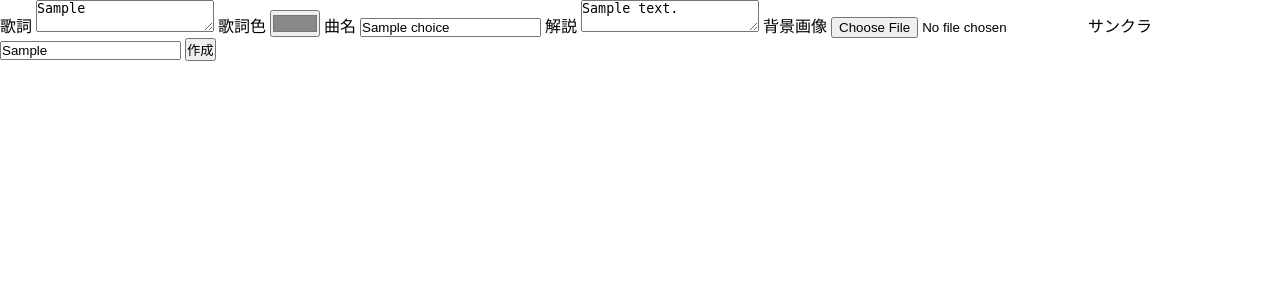
After one commit to 74905/butohoes, a Rails app: page /musics/1/music_choices/1/edit in a window 1280 px wide. The commit adds this page. Shown: the top 300 px of the page. Run offline with Rails 7, Linux system fonts and the light colour scheme; tables that the repository leaves empty hold one stand-in row (values such as "Sample post"); style sheets or scripts are compiled from the project's sources; parts of the project's set-up code (start-up, migrations or seed data) failed here and were passed over.

Commit message:
フォント

```diff
--- a/app/assets/stylesheets/application.css
+++ b/app/assets/stylesheets/application.css
@@ -13,3 +13,8 @@
  *= require_tree .
  *= require_self
  */
+* {
+ margin: 0;
+ padding: 0;
+ box-sizing: border-box;
+}
--- a/app/assets/stylesheets/music_choices.scss
+++ b/app/assets/stylesheets/music_choices.scss
@@ -3,10 +3,27 @@
 // You can use Sass (SCSS) here: http://sass-lang.com/
 
 .lyrics{
+  height: 300px;
+  margin: 0 auto;
   writing-mode: vertical-rl;
-  margin: 0 auto;
+  position: relative;
+  font-weight: bold;
+  top: 30px;
+  font-family: 'Noto Serif JP', serif;
+  &.float{
+    &:hover{
+     box-shadow: 0 0 10px black;
+    }
+
+  }
+}
+.back-image{
+  width: 100%;
+  height: 400px;
+ position: relative;
 }
 .choice-image{
   width: 100%;
-  height: 550px;
+  height: 400px;
+  position: absolute;
 }
--- a/app/controllers/music_choices_controller.rb
+++ b/app/controllers/music_choices_controller.rb
@@ -6,11 +6,22 @@ class MusicChoicesController < ApplicationController
   end
 
   def create
-
     music = Music.find(params[:music_id])
     music_choice = music.music_choices.build(choice_params)
     music_choice.save
     redirect_to music_path(music.id)
+  end
+
+  def edit
+    @music = Music.find(params[:music_id])
+    @music_choice = MusicChoice.find(params[:id])
+  end
+
+  def update
+    music = Music.find(params[:music_id])
+    music_choice = MusicChoice.find(params[:id])
+    music_choice.update(choice_params)
+    redirect_to music_music_choices_path(music.id)
   end
 
   def destroy
--- a/app/views/layouts/application.html.erb
+++ b/app/views/layouts/application.html.erb
@@ -4,7 +4,8 @@
     <title>Buthoes</title>
     <%= csrf_meta_tags %>
     <%= csp_meta_tag %>
-
+    <link href="https://fonts.googleapis.com/css2?family=Noto+Sans+JP:wght@100&family=Noto+Serif+JP:wght@200;300;400;600&display=swap" rel="stylesheet">
+    <link rel="preconnect" href="https://fonts.gstatic.com">
     <%= stylesheet_link_tag    'application', media: 'all', 'data-turbolinks-track': 'reload' %>
     <%= javascript_include_tag 'application', 'data-turbolinks-track': 'reload' %>
   </head>
--- /dev/null
+++ b/app/views/music_choices/_choice.html.erb
@@ -0,0 +1,15 @@
+<%= form_with(model: [music, music_choice], local: true) do |f| %>
+<%= f.label "歌詞" %>
+<%= f.text_area :lyrics %>
+<%= f.label "歌詞色"%>
+<%= f.color_field :color %>
+<%= f.label "曲名" %>
+<%= f.text_field :song_title%>
+<%= f.label "解説"%>
+<%= f.text_area :commentary %>
+<%= f.label "背景画像"%>
+<%= f.attachment_field :background_image %>
+<%= f.label "サンクラ"%>
+<%= f.text_field :sound_cloud %>
+<%= f.submit "作成"%>
+<% end %>
--- /dev/null
+++ b/app/views/music_choices/edit.html.erb
@@ -0,0 +1 @@
+<%= render "music_choices/choice", music: @music, music_choice: @music_choice %>
--- a/config/routes.rb
+++ b/config/routes.rb
@@ -2,6 +2,6 @@ Rails.application.routes.draw do
   devise_for :users, only:[:sign_in, :sign_out, :session]
   root "homes#top"
   resources :musics do
-    resources :music_choices, only: [:index, :create, :destroy]
+    resources :music_choices, expect: [:new, :show]
   end
 end
```
Also changed, not shown: app/views/music_choices/index.html.erb (+12 -6 lines).
